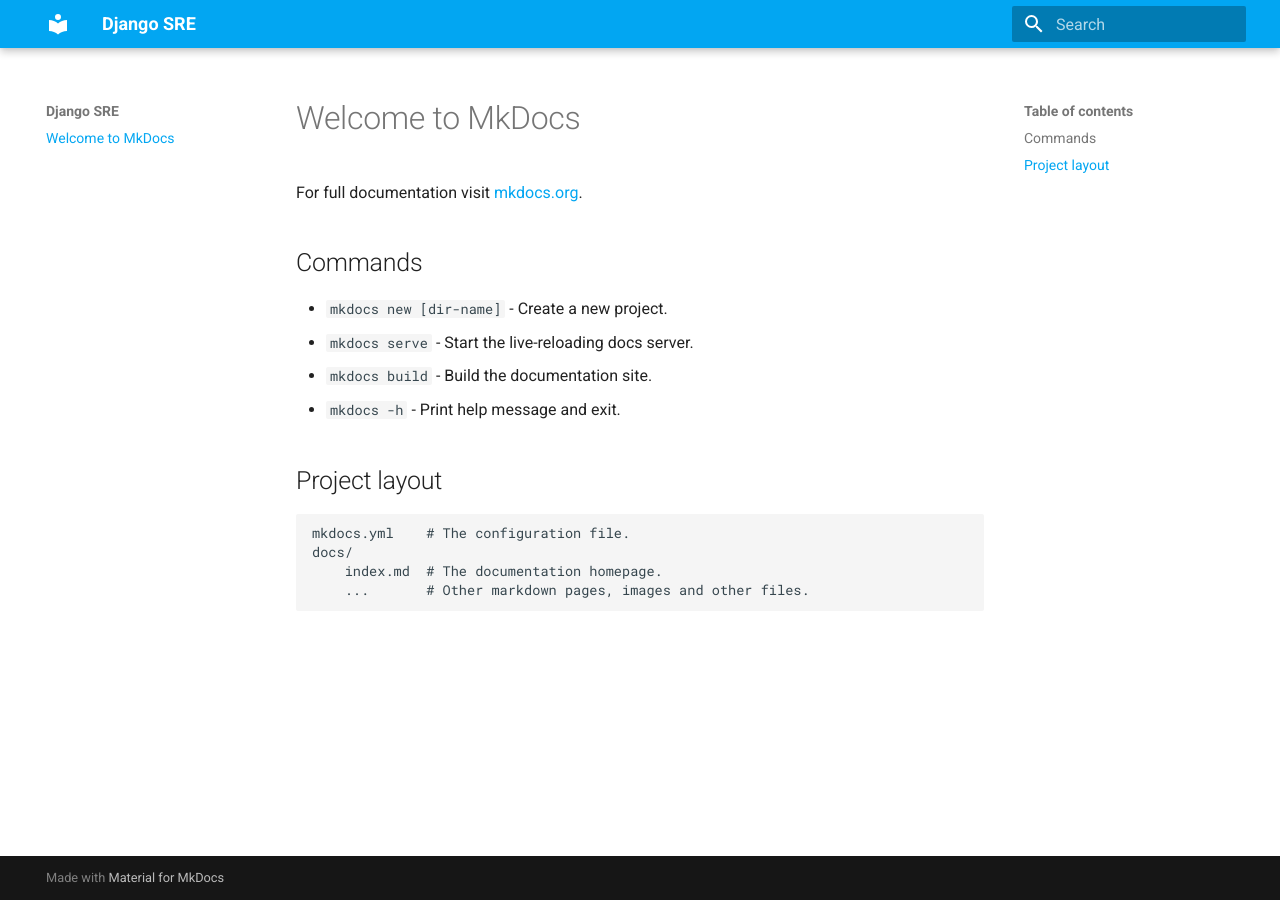
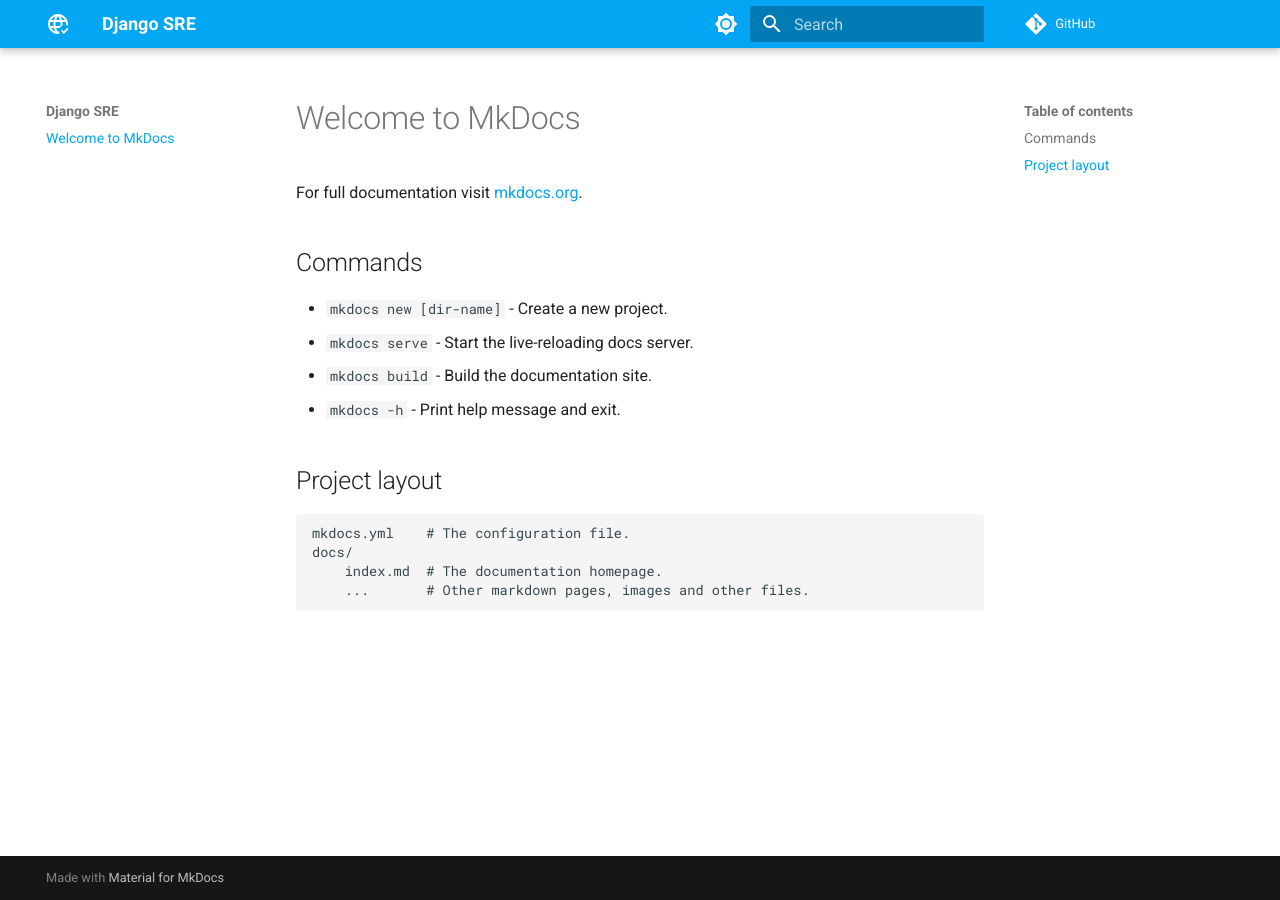
Before and after one commit to rbarrimond/django-sre, an MkDocs documentation site: the page built from docs/index.md, in a window 1280 px wide. Built offline with MkDocs 1.6.1 and Material for MkDocs 9.7.7, drawn with Linux system fonts in a browser that asks for light colours; comment, search, counter and statistics services are not loaded.

Commit message:
dark mode

```diff
--- a/mkdocs.yml
+++ b/mkdocs.yml
@@ -1,5 +1,24 @@
 site_name: Django SRE
+repo_url: https://github.com/rbarrimond/django-sre
 theme:
   name: material
   palette:
-    primary: light blue
+
+    # Palette toggle for light mode
+    - media: "(prefers-color-scheme: light)"
+      scheme: default
+      primary: light blue
+      toggle:
+        icon: material/brightness-7
+        name: Switch to dark mode
+
+    # Palette toggle for dark mode
+    - media: "(prefers-color-scheme: dark)"
+      scheme: slate
+      primary: indigo
+      toggle:
+        icon: material/brightness-4
+        name: Switch to light mode
+
+  icon:
+    logo: material/web-check
```
